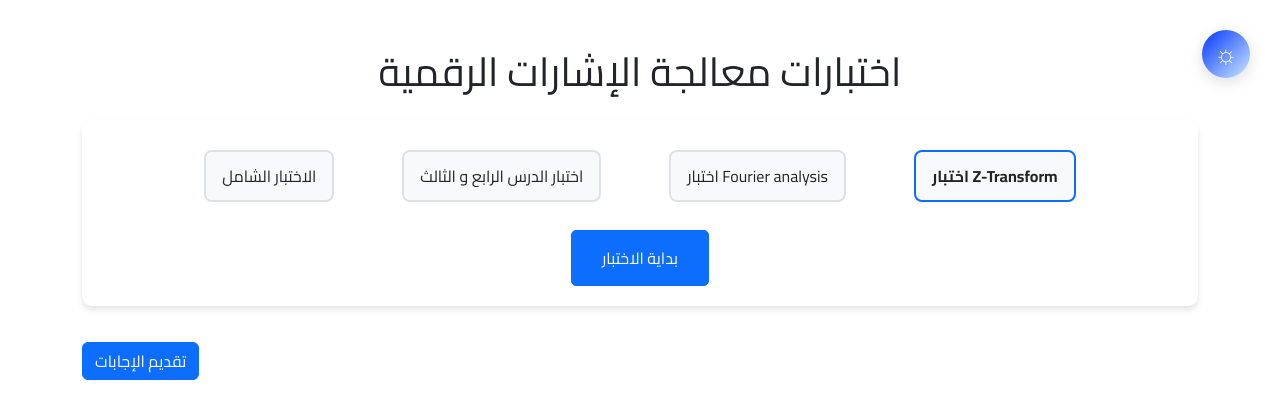
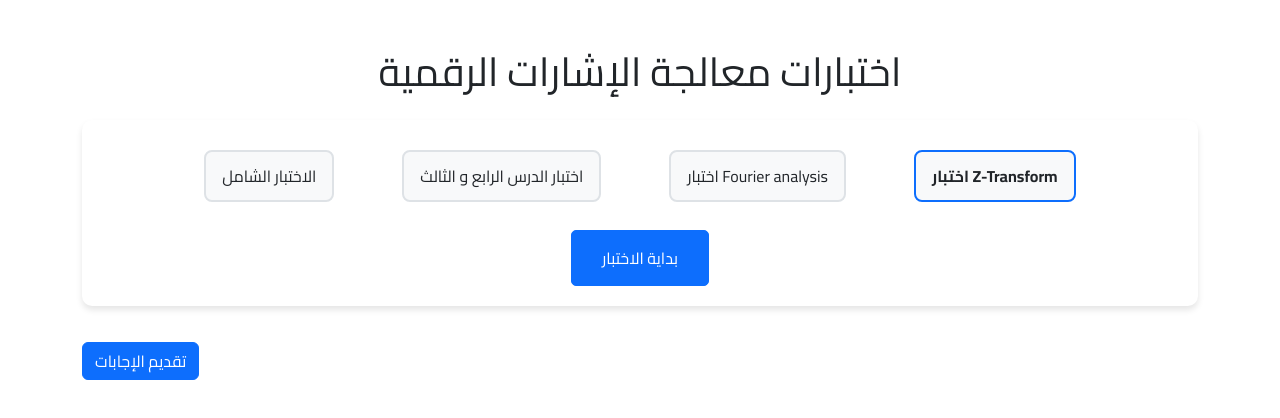
Before and after one commit to boraq-alalem/DSP, a plain HTML site: page index.html in a window 1280 px wide. Drawn offline with nearby package versions, Linux system fonts and the light colour scheme.

Commit message:
Update index.html
disable change mode

```diff
--- a/index.html
+++ b/index.html
@@ -67,9 +67,9 @@
     <script src="https://cdn.jsdelivr.net/npm/bootstrap@5.3.0/dist/js/bootstrap.bundle.min.js"></script>
     <script src="quiz.js"></script>
     <!-- زر تبديل الوضع الداكن/الفاتح -->
-    <button id="toggleModeBtn" title="تبديل الوضع" style="position: fixed; top: 30px; right: 30px; z-index: 10000; width: 48px; height: 48px; border-radius: 50%; background: linear-gradient(135deg, #0035ff 0%, #d0e9ff 100%); color: #fff; border: none; box-shadow: 0 4px 16px rgba(0,0,0,0.13); display: flex; align-items: center; justify-content: center; font-size: 1.6rem; cursor: pointer;">
+<!--     <button id="toggleModeBtn" title="تبديل الوضع" style="position: fixed; top: 30px; right: 30px; z-index: 10000; width: 48px; height: 48px; border-radius: 50%; background: linear-gradient(135deg, #0035ff 0%, #d0e9ff 100%); color: #fff; border: none; box-shadow: 0 4px 16px rgba(0,0,0,0.13); display: flex; align-items: center; justify-content: center; font-size: 1.6rem; cursor: pointer;">
         <span id="toggleModeIcon">&#9788;</span>
-    </button>
+    </button> -->
     <!-- أزرار الانتقال للأعلى والأسفل -->
     <button class="scroll-btn up" id="scrollUpBtn" title="انتقال للأعلى" style="display:none;">
         &#8679;
```
